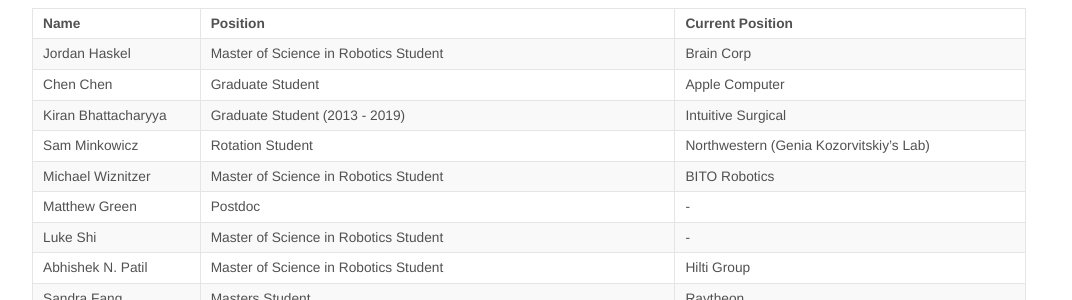
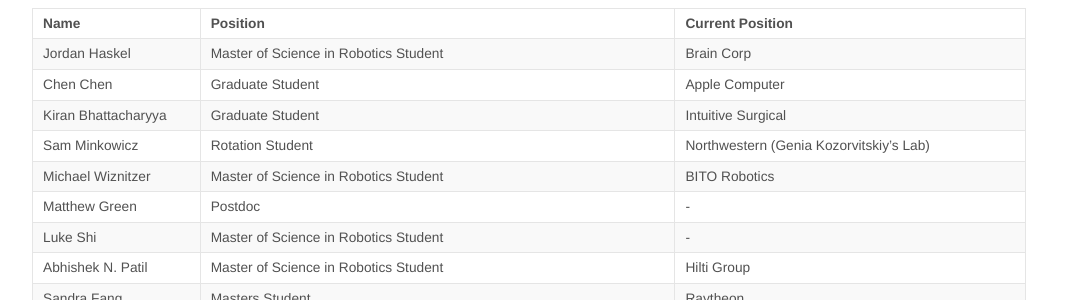
Before and after one commit to maciverlab/maciverlab.github.io, a Jekyll site: the page built from people.md, in a window 1280 px wide and 900 px high, scrolled down 710 px. Shown: the part 152-452 px from the top of the window, without its empty margins (111-1183 px from the left). Built offline with Jekyll 4.4.1, drawn with Linux system fonts in a browser that asks for light colours; nearby versions of some CDN libraries; comment, search, counter and statistics services are not loaded.

Commit message:
Update people.md

```diff
--- a/people.md
+++ b/people.md
@@ -47,7 +47,7 @@
 | :------------- |:-------------| :-----------|
 | Jordan Haskel | Master of Science in Robotics Student | Brain Corp |
 | Chen Chen | Graduate Student | Apple Computer |
-| Kiran Bhattacharyya | Graduate Student (2013 - 2019) | Intuitive Surgical |
+| Kiran Bhattacharyya | Graduate Student | Intuitive Surgical |
 | Sam Minkowicz | Rotation Student | Northwestern (Genia Kozorvitskiy's Lab)  |
 | Michael Wiznitzer | Master of Science in Robotics Student | BITO Robotics |
 | Matthew Green | Postdoc | - |
```
